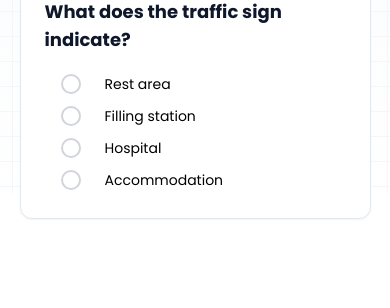
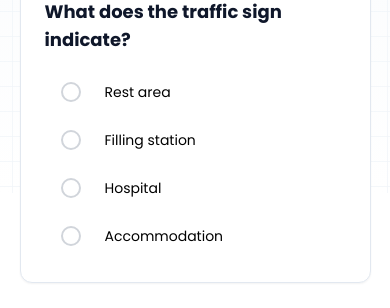
Before and after one commit to revengemiroz/likhit, a Next.js app: page / in a window 390 px wide. Shown: the part 651-959 px from the top of the page. Before the commit the page ends 918 px from the top, so only its background shows below. Built offline with nearby package versions, Linux system fonts and the light colour scheme; no server answers.

Commit message:
fix design issue

```diff
--- a/app/layout.tsx
+++ b/app/layout.tsx
@@ -28,7 +28,7 @@ export default function RootLayout({
   return (
     <html lang="en">
       <Head>
-        <title>Likhit Exam Nepal</title>
+        <title>Likhit Nepal - Likhit Exam Nepal: Test Your Knowledge Now</title>
         <meta
           name="description"
           content="Rev up your journey in Nepal with our ultimate guide to getting your driving license! Whether you're hitting the scenic highways or navigating bustling city streets, we've got the tips and tricks to steer you through the process. Fast-track your way to freedom on four wheels—let's drive into the future together!"
--- a/components/home/ListComponent.tsx
+++ b/components/home/ListComponent.tsx
@@ -80,7 +80,7 @@ const RadioButton: React.FC<RadioButtonProps> = ({
     <div
       className={`grid grid-cols-[auto_1fr] items-center group ${getVariantStyles(
         variant
-      )} p-4 py-1 sm:py-4 gap-2 ${isAnimating ? "animate-bounce" : ""}`}
+      )} p-4 py-3 sm:py-4 gap-2 ${isAnimating ? "animate-bounce" : ""}`}
       onClick={handleClick}
     >
       <span className="mx-auto w-fit col-span-1">{renderIcon(variant)}</span>
```
